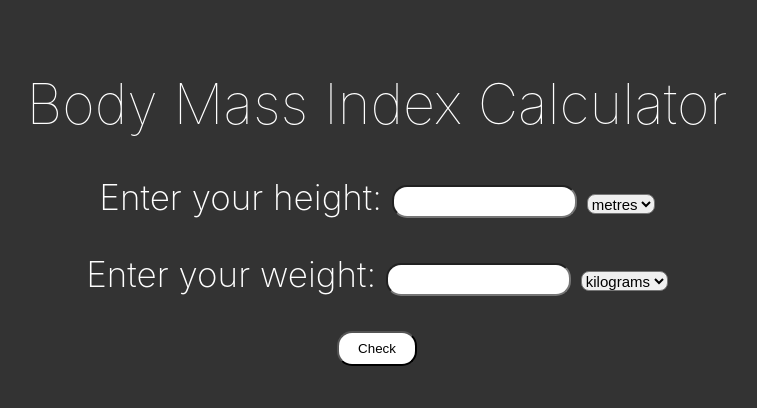
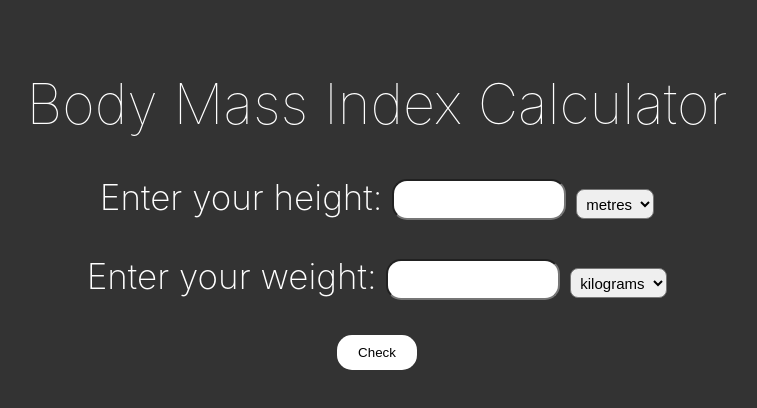
Before and after one commit to tk0011/Convertoo, a plain HTML site: page BMI/BMI.html in a window 1280 px wide. Shown: the whole page, without its empty margins (263-1020 px from the left). Drawn offline with Linux system fonts and the light colour scheme.

Commit message:
Update BMI.css

```diff
--- a/BMI/BMI.css
+++ b/BMI/BMI.css
@@ -37,17 +37,23 @@ p {
 }
 
 #height {
-    height : 20px;
-    padding-top: 8px;
+    height: 20px;
+    width: 150px;
+    padding: 12px 10px 5px 10px;
     border-radius: 15px;
     text-align: center;
+    outline: none;
+    font-size: 20px;
 }
 
 #weight {
-    height : 20px;
-    padding-top: 8px;
+    height: 20px;
+    width: 150px;
+    padding: 12px 10px 5px 10px;
     border-radius: 15px;
     text-align: center;
+    outline: none;
+    font-size: 20px;
 }
 
 .btn {
@@ -55,10 +61,15 @@ p {
     width: 80px;
     border-radius: 15px;
     background-color: white;
+    outline: none;
+    border: none;
+    cursor: pointer;
 }
 
 #weightunits , #heightunits {
-    height : 20px;
+    height : 30px;
     border-radius : 8px;
     font-size: 15px;
+    padding: 5px;
+    outline: none;
 }
```
